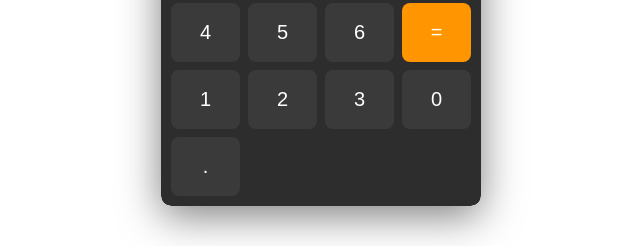
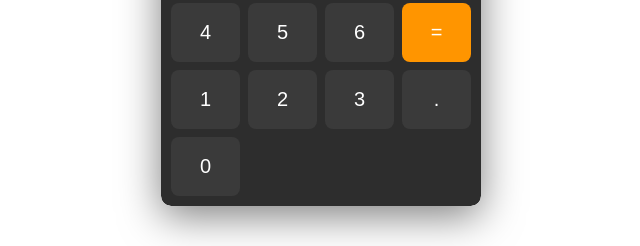
Before and after one commit to miguelangelarmeromunoz8-jpg/calculadora, an Angular app: page / in a window 1280 px wide. Shown: the part 323-569 px from the top of the page, without its empty margins (319-959 px from the left). Built offline with nearby package versions, Linux system fonts and the light colour scheme.

Commit message:
fix: corregir orden de botones y estilos

```diff
--- a/src/app/app.component.ts
+++ b/src/app/app.component.ts
@@ -15,8 +15,8 @@ export class AppComponent {
       this.resultado = '0';
     } else if (valor === '=') {
       try {
-      const resultado = Function('"use strict"; return (' + this.expresion + ')')();
-      this.resultado = resultado.toString();
+        const res = Function('"use strict"; return (' + this.expresion + ')')();
+        this.resultado = res.toString();
         this.expresion = this.resultado;
       } catch {
         this.resultado = 'Error';
--- a/src/app/botones/botones.component.html
+++ b/src/app/botones/botones.component.html
@@ -6,8 +6,7 @@
       'btn': true,
       'igual': btn === '=',
       'limpiar': btn === 'C',
-      'operador': btn === '+' || btn === '-' || btn === '*' || btn === '/',
-      'vacio': btn === ''
+      'operador': btn === '+' || btn === '-' || btn === '*' || btn === '/'
     }"
   >
     {{ btn }}
--- a/src/app/botones/botones.component.ts
+++ b/src/app/botones/botones.component.ts
@@ -12,13 +12,11 @@ export class BotonesComponent {
     'C', '/', '*', '-',
     '7', '8', '9', '+',
     '4', '5', '6', '=',
-    '1', '2', '3', '0',
-    '.', ''
+    '1', '2', '3', '.',
+    '0'
   ];
 
   presionar(valor: string) {
-    if (valor !== '') {
-      this.botonPresionado.emit(valor);
-    }
+    this.botonPresionado.emit(valor);
   }
 }
```
Lines whose indentation alone changed are shown as unchanged.
